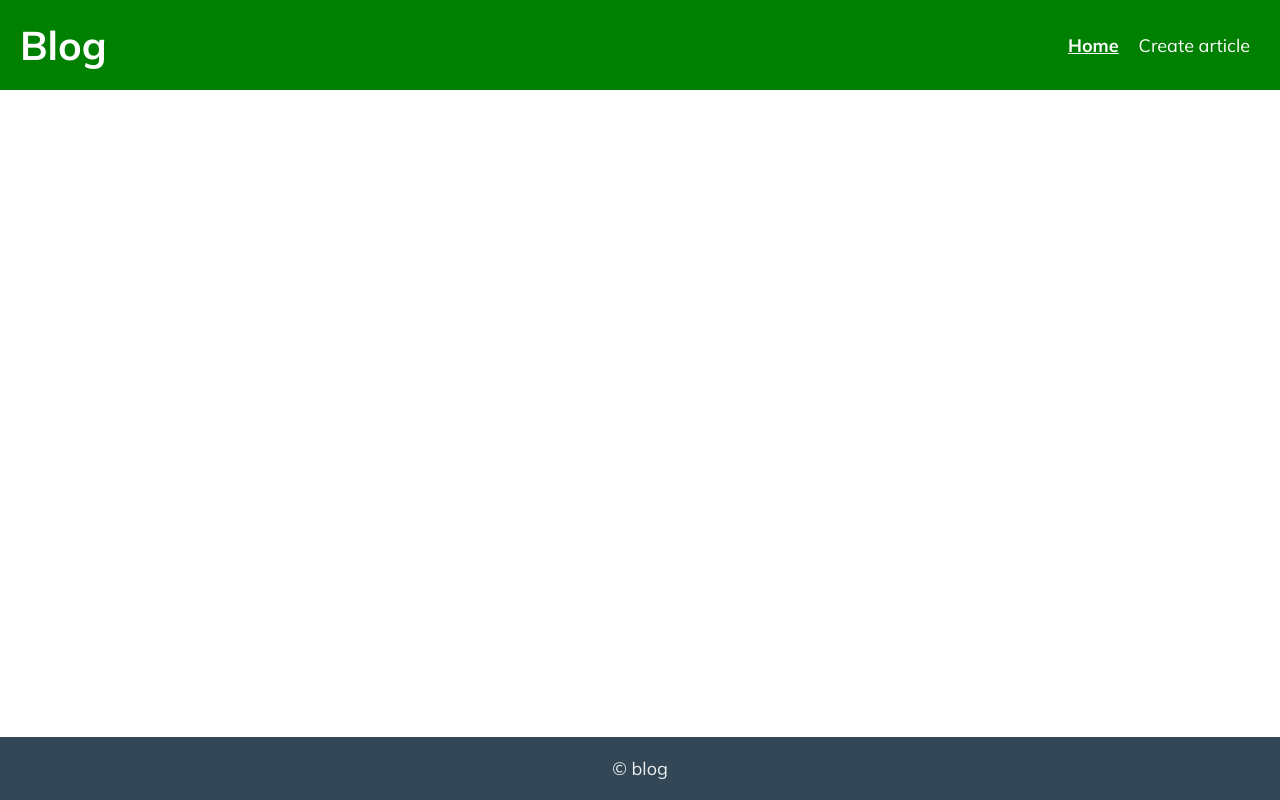
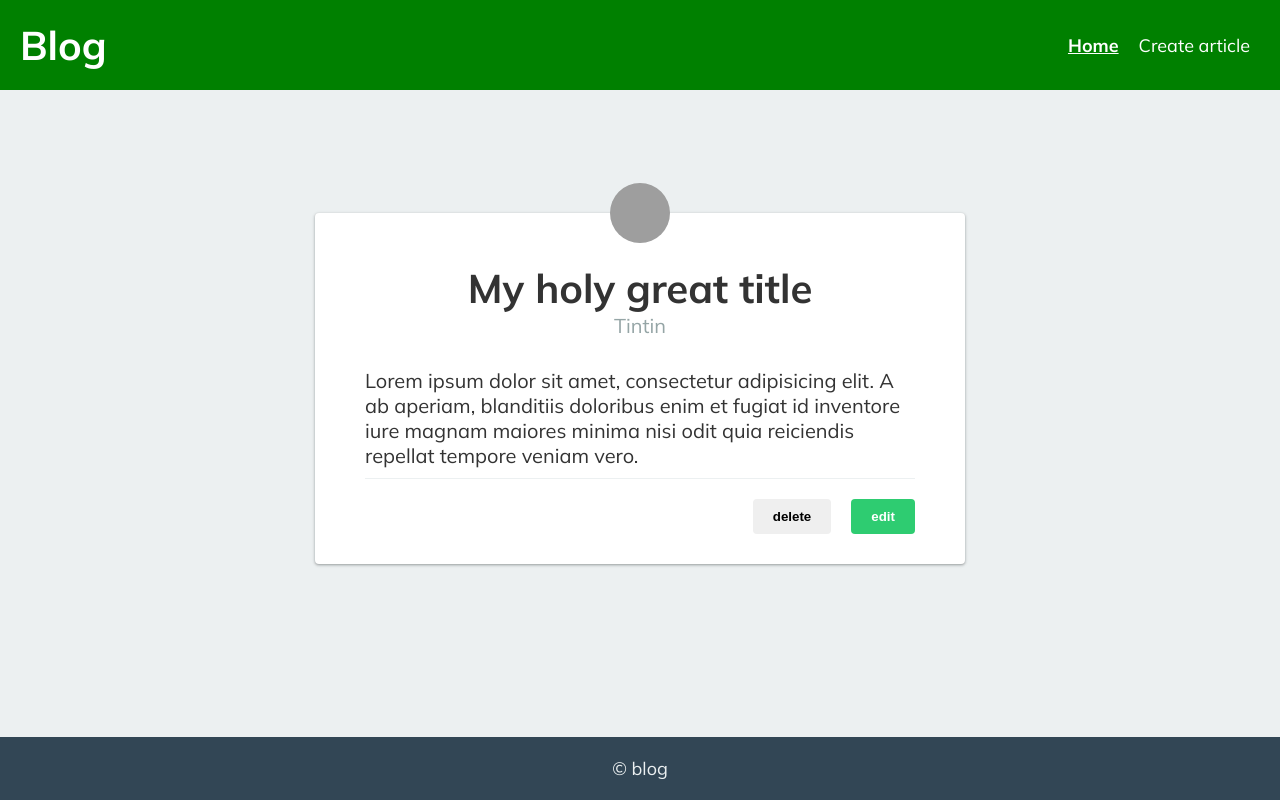
Before and after one commit to jcmaes/code-learning, a website built with webpack: page src/index.html in a window 1280 px wide. Built offline with nearby package versions, Linux system fonts and the light colour scheme; grey boxes are pictures that could not be loaded.

Commit message:
Lesson 124 ending.

```diff
--- a/src/assets/styles/_base.scss
+++ b/src/assets/styles/_base.scss
@@ -14,7 +14,7 @@ h3,
 h4,
 p {
   font-size: clamp(var(--min), var(--val), var(--max));
-  margin-bottom: 2em;
+  margin-bottom: 0.5em;
 }
 
 h1 {
--- a/src/assets/styles/_classes.scss
+++ b/src/assets/styles/_classes.scss
@@ -9,7 +9,7 @@
   padding: 1rem 2rem;
   font-weight: 700;
   border: none;
-  border-radius: 4px;
+  border-radius: var(--border-radius);
   cursor: pointer;
   transition: box-shadow 0.2s;
 
--- a/src/assets/styles/_variables.scss
+++ b/src/assets/styles/_variables.scss
@@ -6,8 +6,10 @@
   --link: #293DDE;
   --divider: #ECF0F1;
   --dark-gray: #324655;
+  --middle-gray: #95A5A6;
   --light-gray: #B2BEC7;
   --error: #E74C3C;
   --font-family: 'Mulish', sans-serif;
   --box-shadow: 0 1px 2px 0 rgba(60, 64, 67, 0.3), 0 1px 3px 1px rgba(60, 64, 67, 0.15);
+  --border-radius: 0.4rem;
 }
--- a/src/assets/styles/styles.scss
+++ b/src/assets/styles/styles.scss
@@ -54,6 +54,7 @@ header {
 .content {
   grid-area: content;
   padding: 2rem;
+  background-color: var(--divider);
 }
 
 footer {
--- a/src/form/form.scss
+++ b/src/form/form.scss
@@ -8,7 +8,8 @@
     display: flex;
     flex-direction: column;
     padding: 4rem;
-    border-radius: 4px;
+    background-color: #fff;
+    border-radius: var(--border-radius);
     box-shadow: var(--box-shadow);
   }
 
@@ -27,7 +28,7 @@
     input, textarea {
       padding: 1rem;
       border: 1xp solid var(--light-gray);
-      border-radius: 4px;
+      border-radius: var(--border-radius);
       outline: none;
 
       &:focus {
--- a/src/index.html
+++ b/src/index.html
@@ -23,7 +23,22 @@
                 </li>
             </ul>
         </header>
-        <div class="content"></div>
+        <div class="content">
+            <div class="article-container">
+                <div class="article">
+                    <img src="https://randomuser.me/api/portraits/women/28.jpg" alt="profile">
+                    <h2>My holy great title</h2>
+                    <p class="article-author">Tintin</p>
+                    <p class="article-content">
+                        Lorem ipsum dolor sit amet, consectetur adipisicing elit. A ab aperiam, blanditiis doloribus enim et fugiat id inventore iure magnam maiores minima nisi odit quia reiciendis repellat tempore veniam vero.
+                    </p>
+                    <div class="article-actions">
+                        <button class="btn btn-danger">delete</button>
+                        <button class="btn btn-primary">edit</button>
+                    </div>
+                </div>
+            </div>
+        </div>
         <footer>© blog</footer>
     </div>
 </body>
--- a/src/index.scss
+++ b/src/index.scss
@@ -0,0 +1,50 @@
+.content {
+  display: flex;
+  justify-content: center;
+  align-items: center;
+
+  .article-container {
+    max-inline-size: 800px;
+    inset-inline: 100%;
+    margin: 5rem 0 10rem;
+
+    .article {
+      display: flex;
+      flex-direction: column;
+      align-items: center;
+      padding: 1rem 5rem;
+      background-color: #fff;
+      border-radius: var(--border-radius);
+      box-shadow: var(--box-shadow);
+
+      img {
+        inline-size: 6rem;
+        block-size: 6rem;
+        margin-block-start: -4rem;
+        border-radius: 50%;
+      }
+
+      h2 {
+        margin-block: 2rem 0;
+      }
+
+      &-author {
+        margin-block-end: 3rem;
+        color: var(--middle-gray);
+      }
+
+      &-content {
+        max-inline-size: 550px;
+      }
+
+      &-actions {
+        inline-size: 100%;
+        display: flex;
+        justify-content: flex-end;
+        gap: 2rem;
+        padding-block: 2rem;
+        border-top: 1px solid var(--divider);
+      }
+    }
+  }
+}
```
